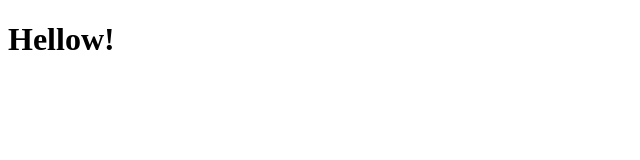
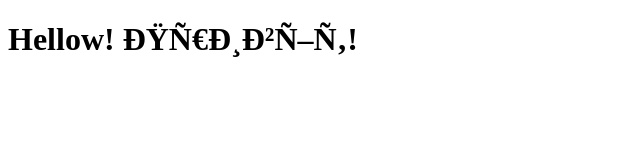
Before and after one commit to OleksiiWhite/github-homework-0, a plain HTML site: page index.html in a window 1280 px wide. Shown: the whole page, without its empty margins (0-640 px from the left). Drawn offline with Linux system fonts and the light colour scheme.

Commit message:
Додає текст українською

```diff
--- a/index.html
+++ b/index.html
@@ -14,7 +14,7 @@
 
 <body>
     <h1>
-        Hellow!
+        Hellow! Привіт!
     </h1>
 </body>
 </html>
```
